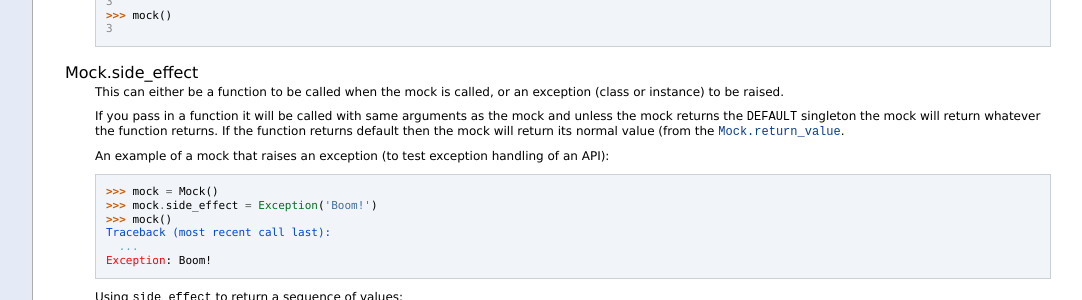
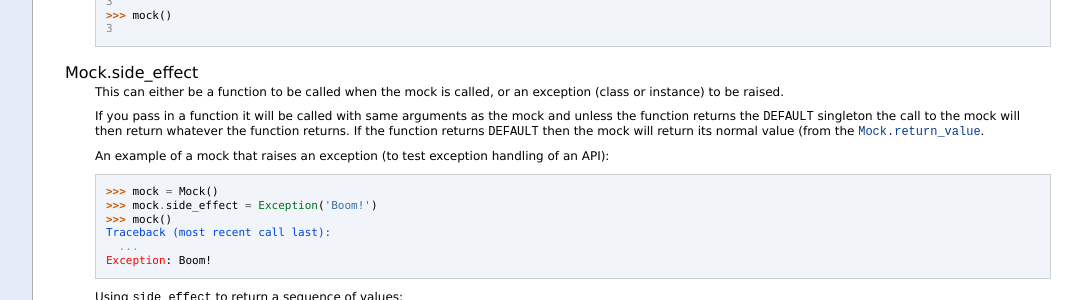
Before and after one commit to testing-cabal/mock, a Sphinx documentation site: the page built from docs/mock.txt, in a window 1280 px wide. Shown: the part 1983-2283 px from the top of the page, without its empty margins (197-1279 px from the left). Built offline with Sphinx 7.4.7, drawn with Linux system fonts in a browser that asks for light colours; pages that are not in the unit, such as notebooks, are missing from menus.

Commit message:
Rename a function to make it private. Docs update

```diff
--- a/docs/mock.txt
+++ b/docs/mock.txt
@@ -170,10 +170,11 @@
     This can either be a function to be called when the mock is called, or an
     exception (class or instance) to be raised.
 
-    If you pass in a function it will be called with same arguments as the mock
-    and unless the mock returns the :data:`DEFAULT` singleton the mock will return
-    whatever the function returns. If the function returns default then the
-    mock will return its normal value (from the :attr:`Mock.return_value`.
+    If you pass in a function it will be called with same arguments as the
+    mock and unless the function returns the :data:`DEFAULT` singleton the
+    call to the mock will then return whatever the function returns. If the
+    function returns :data:`DEFAULT` then the mock will return its normal
+    value (from the :attr:`Mock.return_value`.
 
     An example of a mock that raises an exception (to test exception handling of
     an API):
--- a/mock.py
+++ b/mock.py
@@ -411,7 +411,7 @@
                 raise AttributeError("Mock object has no attribute '%s'" % name)
 
             if not isinstance(value, Mock):
-                setattr(type(self), name, get_method(name, value))
+                setattr(type(self), name, _get_method(name, value))
                 original = value
                 real = lambda *args, **kw: original(self, *args, **kw)
                 value = mocksignature(value, real, skipfirst=True)
@@ -883,7 +883,8 @@
 ])
 
 
-def get_method(name, func):
+def _get_method(name, func):
+    "Turns a callable object (like a mock) into a real function"
     def method(self, *args, **kw):
         return func(self, *args, **kw)
     method.__name__ = name
```
Also changed, not shown: docs/index.txt (+19 -12 lines), docs/patch.txt (+12 -0 lines).
